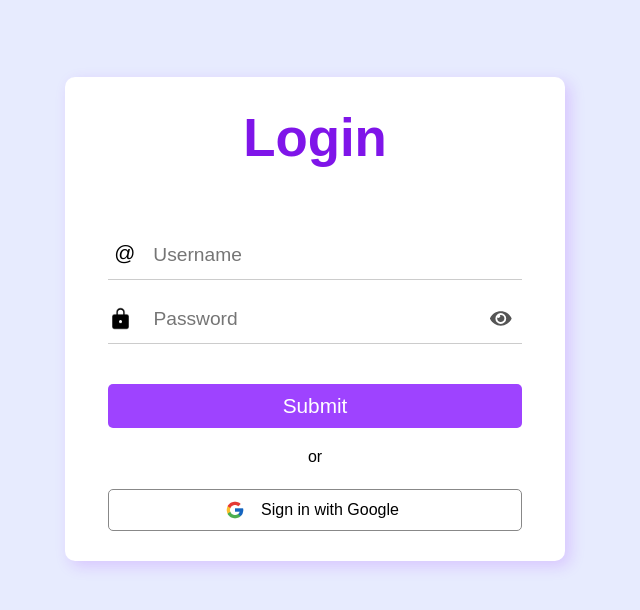
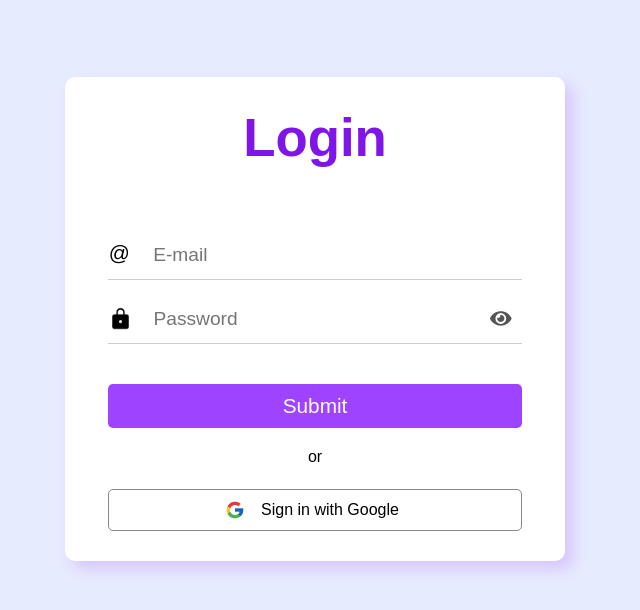
Before and after one commit to rithishcodespace/Project_Register, a React (Vite) app in the folder frontend/: page / in a window 1280 px wide. Shown: the top 610 px of the page, without its empty margins (325-965 px from the left). Built offline with nearby package versions, Linux system fonts and the light colour scheme.

Commit message:
login_page_ready

```diff
--- a/frontend/src/Login.css
+++ b/frontend/src/Login.css
@@ -14,7 +14,7 @@
     border-radius: 10px;
     margin-top: 6%;
     background: #ffffff;
-    box-shadow: 5px 5px 15px rgba(153, 52, 255, 0.2);
+    box-shadow: 8px 8px 15px rgba(153, 52, 255, 0.2);
   }
 
   .Login {
@@ -39,7 +39,7 @@
     font-size: 130%;
     margin-right: 10px;
     background: #ffffff;
-    padding-left: 1.5%;
+    padding-left: .2%;
     padding-bottom: 1%;
   }
 
@@ -54,6 +54,7 @@
     width: 100%;
     font-size: 120%;
     padding: 8px;
+    padding-left: 3.2%;
     background: #ffffff;
     outline: none;
   }
--- a/frontend/src/Login.jsx
+++ b/frontend/src/Login.jsx
@@ -25,7 +25,7 @@ function Login() {
           className="lname"
           type="text"
           name="username"
-          placeholder="Username"
+          placeholder="E-mail"
         />
       </div>
 
@@ -74,7 +74,6 @@ function Login() {
       </div>
     </div>
   </>
-
   )
 }
 
```
